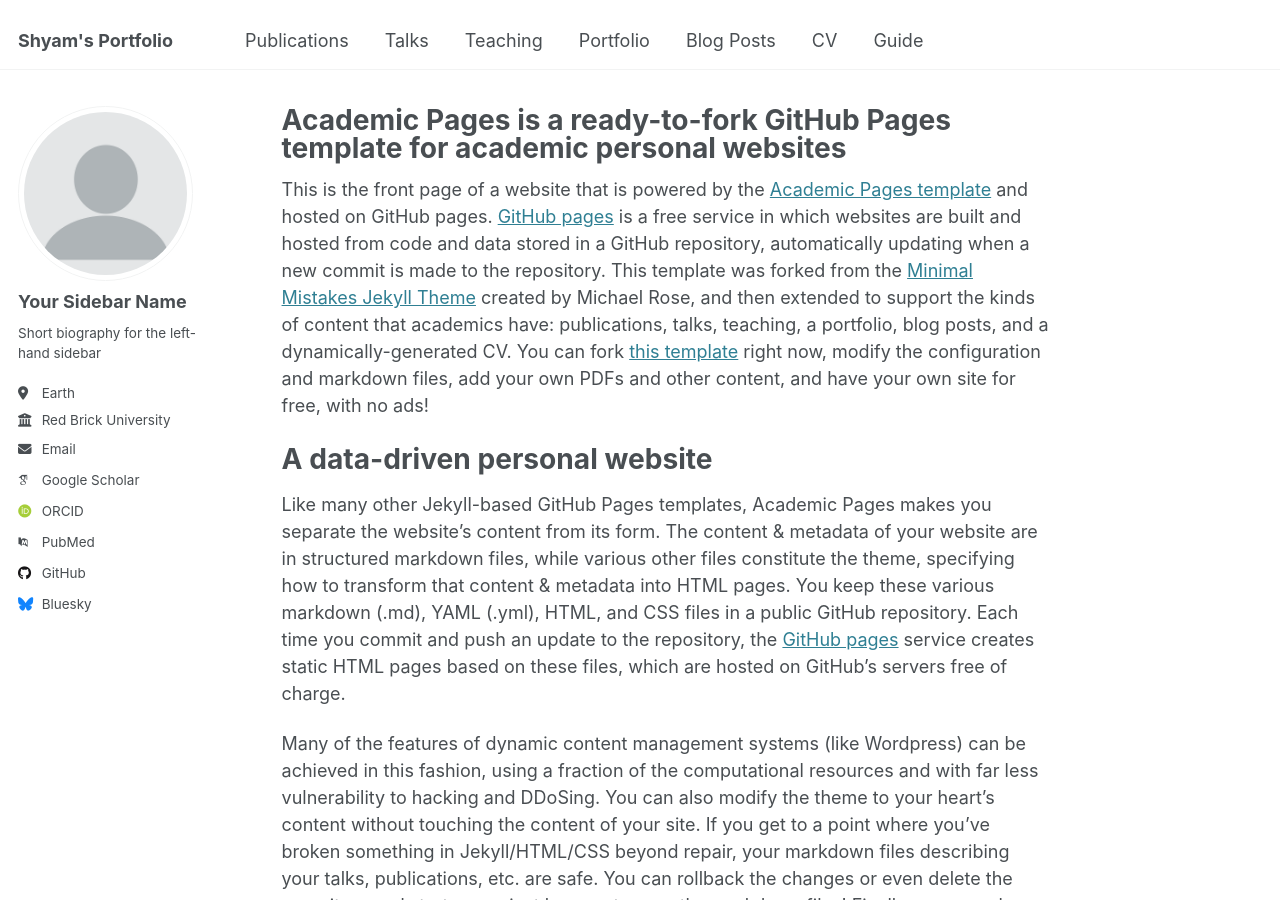
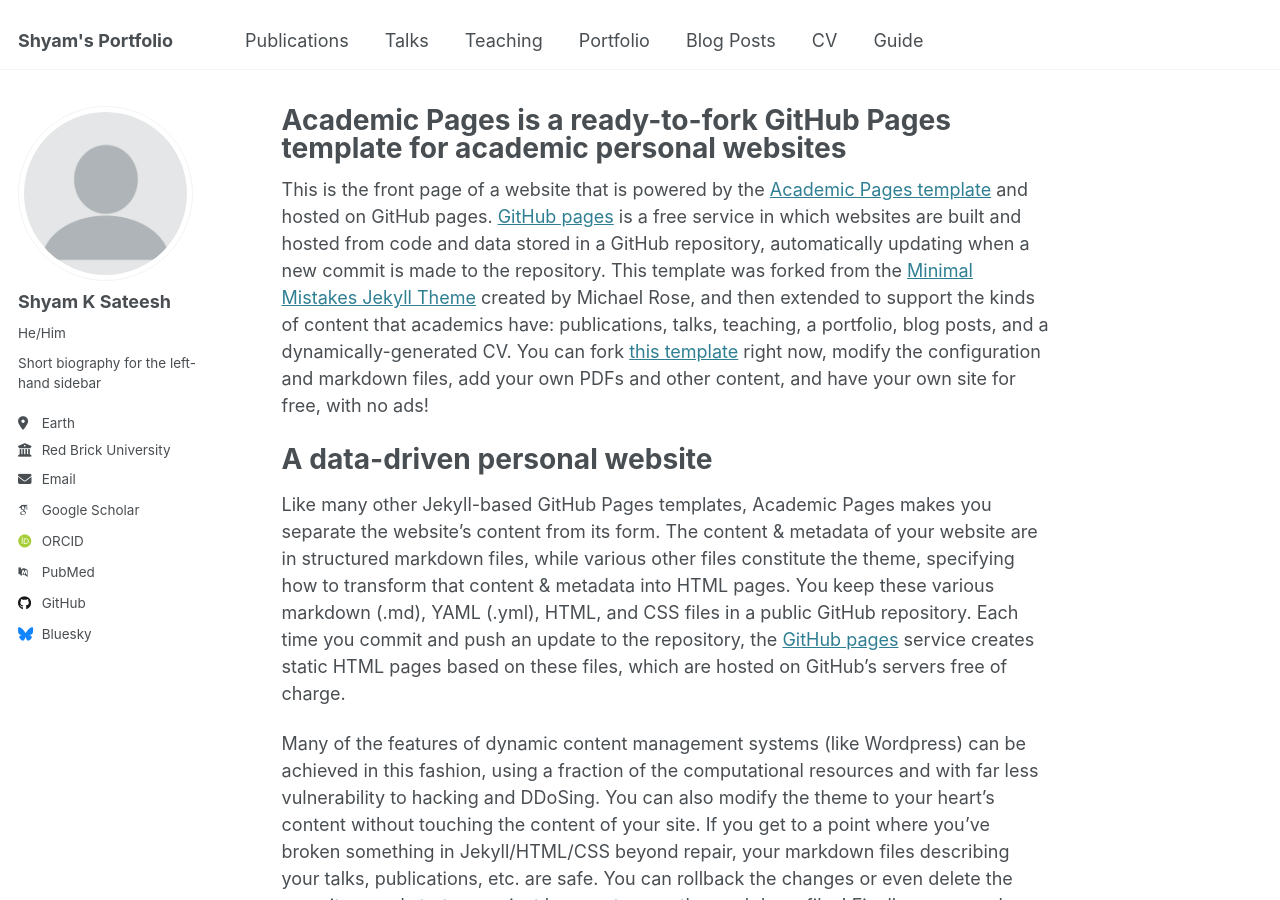
Before and after one commit to shyamksateesh/shyamksateesh.github.io, a Jekyll site: the page built from _pages/about.md, in a window 1280 px wide and 900 px high. Built offline with Jekyll 4.4.1, drawn with Linux system fonts in a browser that asks for light colours; some web fonts are replaced.

Commit message:
Update _config.yml

```diff
--- a/_config.yml
+++ b/_config.yml
@@ -23,8 +23,8 @@ repository               : "academicpages/academicpages.github.io"
 author:
   # Biographic information
   avatar           : "profile.png"
-  name             : "Your Sidebar Name"
-  pronouns         : # example: "she/her"
+  name             : "Shyam K Sateesh"
+  pronouns         : "He/Him"
   bio              : "Short biography for the left-hand sidebar"
   location         : "Earth"
   employer         : "Red Brick University"
```
